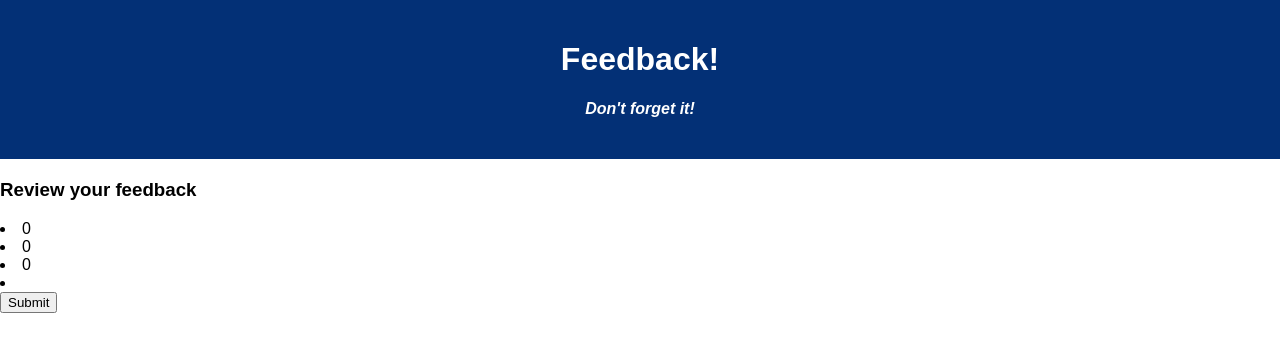
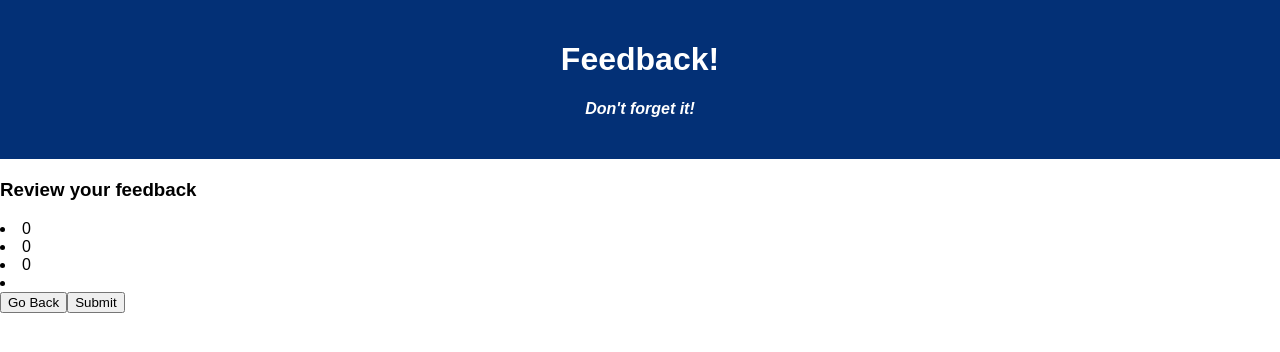
Before and after one commit to madelinePrickette/weekend-redux-feedback-survey, a React (Create React App) app: page /#/review in a window 1280 px wide. Shown: the top 352 px of the page. Built offline with nearby package versions, Linux system fonts and the light colour scheme.

Commit message:
completed base

```diff
--- a/src/components/Comments/Comments.jsx
+++ b/src/components/Comments/Comments.jsx
@@ -19,8 +19,12 @@ function Comments() {
         history.push('/review')
     }
 
+    const prevPage = () => {
+        history.push('/supported')
+    }
+
     return(
-        <>
+        <div>
             <h3>Any comments you want to leave?</h3>
             <form onSubmit={handleSubmit}>
                 <input
@@ -30,7 +34,8 @@ function Comments() {
                 />
                 <button>Next</button>
             </form>
-        </>
+            <button onClick={prevPage}>Go Back</button>
+        </div>
     )
 }
 
--- a/src/components/Feeling/Feeling.jsx
+++ b/src/components/Feeling/Feeling.jsx
@@ -20,7 +20,7 @@ function Feeling() {
     }
 
     return(
-        <>
+        <div>
             <h3>How are you feeling today?</h3>
             <form onSubmit={handleSubmit}>
                 <input
@@ -31,7 +31,7 @@ function Feeling() {
                 />
                 <button>Next</button>
             </form>
-        </>
+        </div>
     )
 }
 
--- a/src/components/Review/Review.jsx
+++ b/src/components/Review/Review.jsx
@@ -23,15 +23,19 @@ function Review() {
         })
     }
 
+    const prevPage = () => {
+        history.push('/comments')
+    }
+
     return(
-        <>
+        <div>
             <h3>Review your feedback</h3>
                 <li>{feedbackList.feeling}</li>
                 <li>{feedbackList.understanding}</li>
                 <li>{feedbackList.support}</li>
                 <li>{feedbackList.comments}</li>
-            <button onClick={submitFeedback}>Submit</button>
-        </>
+            <button onClick={prevPage}>Go Back</button><button onClick={submitFeedback}>Submit</button>
+        </div>
     )
 }
 
--- a/src/components/Success/Success.jsx
+++ b/src/components/Success/Success.jsx
@@ -1,18 +1,28 @@
 import {useHistory} from 'react-router-dom';
+import {useDispatch} from 'react-redux';
+import {useState} from 'react';
 
 function Success() {
 
     const history = useHistory();
+    const dispatch = useDispatch();
 
-    const nextPage = () => {
+    const [clearedState, setClearedState] = useState({feeling: 0, understanding: 0, support: 0, comments: ''});
+
+    const clearFeedback = () => {
+
+        dispatch({
+            type: 'CLEAR_FEEDBACK',
+            payload: clearedState
+        })
         history.push('/')
     }
 
     return(
-        <>
+        <div>
             <h3>Success! Your feedback was submitted!</h3>
-            <button onClick={nextPage}>Take the Feedback Quiz Again!</button>
-        </>
+            <button onClick={clearFeedback}>Take the Feedback Quiz Again!</button>
+        </div>
     )
 }
 
--- a/src/components/Supported/Supported.jsx
+++ b/src/components/Supported/Supported.jsx
@@ -19,8 +19,12 @@ function Supported() {
         history.push('/comments')
     }
 
+    const prevPage = () => {
+        history.push('/Understanding')
+    }
+
     return(
-        <>
+        <div>
             <h3>How well are you being supported?</h3>
             <form onSubmit={handleSubmit}>
                 <input
@@ -31,7 +35,8 @@ function Supported() {
                 />
                 <button>Next</button>
             </form>
-        </>
+            <button onClick={prevPage}>Go Back</button>
+        </div>
     )
 }
 
--- a/src/components/Understanding/Understanding.jsx
+++ b/src/components/Understanding/Understanding.jsx
@@ -19,8 +19,12 @@ function Understanding() {
         history.push('/supported')
     }
 
+    const prevPage = () => {
+        history.push('/')
+    }
+
     return(
-        <>
+        <div>
             <h3>How well are you understanding the content?</h3>
             <form onSubmit={handleSubmit}>
                 <input
@@ -31,7 +35,8 @@ function Understanding() {
                 />
                 <button>Next</button>
             </form>
-        </>
+            <button onClick={prevPage}>Go Back</button>
+        </div>
     )
 }
 
--- a/src/index.js
+++ b/src/index.js
@@ -26,6 +26,8 @@ const feedbackReducer = (state = {feeling: 0, understanding: 0, support: 0, comm
             return {...state, support: action.payload};
         case 'NEW_COMMENT':
             return {...state, comments: action.payload};
+        case 'CLEAR_FEEDBACK':
+            return action.payload;
         default:
             return state;
     }
```
Also changed, not shown: 1 other file (tests, documents, lock files or other folders).
